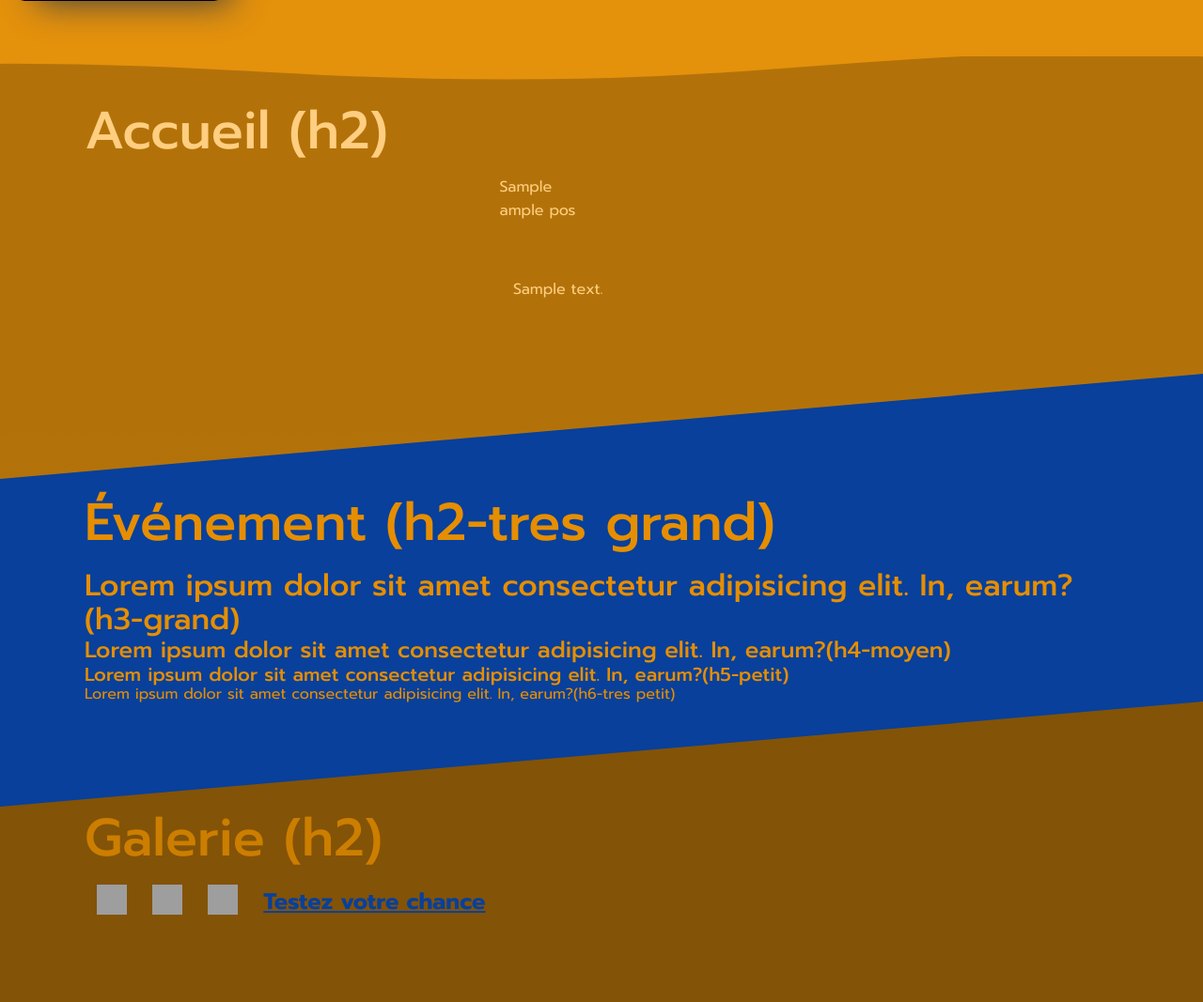
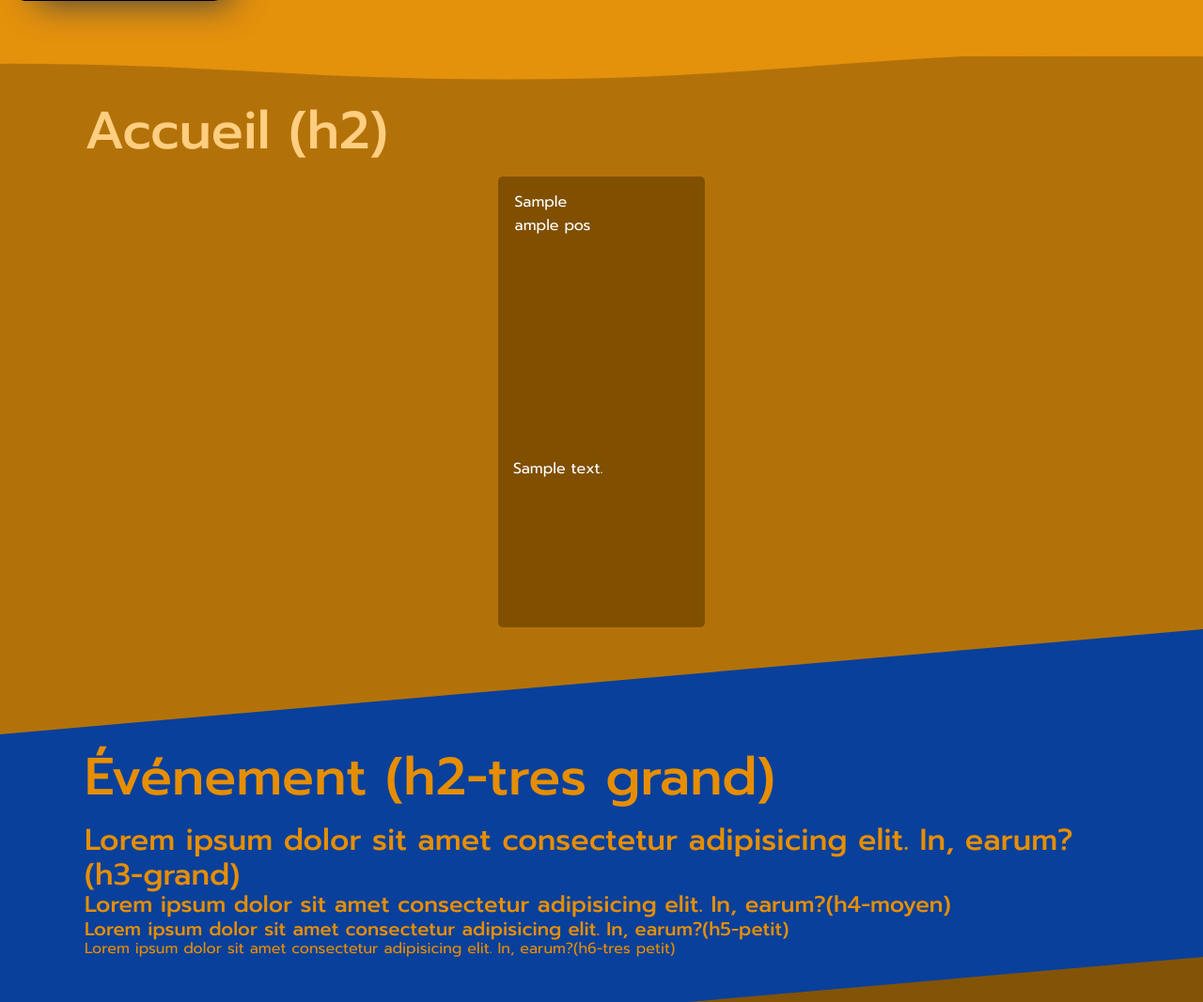
Before and after one commit to BecotteEmile/4w4-emile, a WordPress theme: template index.php in a window 1280 px wide. Shown: the part 580-1647 px from the top of the page at 94% size. Run offline with PHP 8.4 and a stand-in for WordPress, Linux system fonts and the light colour scheme; the site name, menu and one post (Sample post) are stand-ins, and other content is empty; grey boxes are pictures that could not be loaded.

Commit message:
bonus css et de limage screenshot

```diff
--- a/sass/composants/_cours.scss
+++ b/sass/composants/_cours.scss
@@ -12,6 +12,14 @@
     flex-direction: column;
     justify-content: space-between;
     flex: 0 1 20%;
+    min-height: 60vh;
+    border-radius: 5px;
+    background-color: var(--couleur-boite1);
+    color: var(--couleur-boite2);
+}
+
+#accueil .info-carte{
+    padding: 1rem;
 }
 
 #accueil .info-carte p{
--- a/style.css
+++ b/style.css
@@ -370,6 +370,14 @@ button:active {
   flex-direction: column;
   justify-content: space-between;
   flex: 0 1 20%;
+  min-height: 60vh;
+  border-radius: 5px;
+  background-color: var(--couleur-boite1);
+  color: var(--couleur-boite2);
+}
+
+#accueil .info-carte {
+  padding: 1rem;
 }
 
 #accueil .info-carte p {
```
Also changed, not shown: screenshot.png (added).
